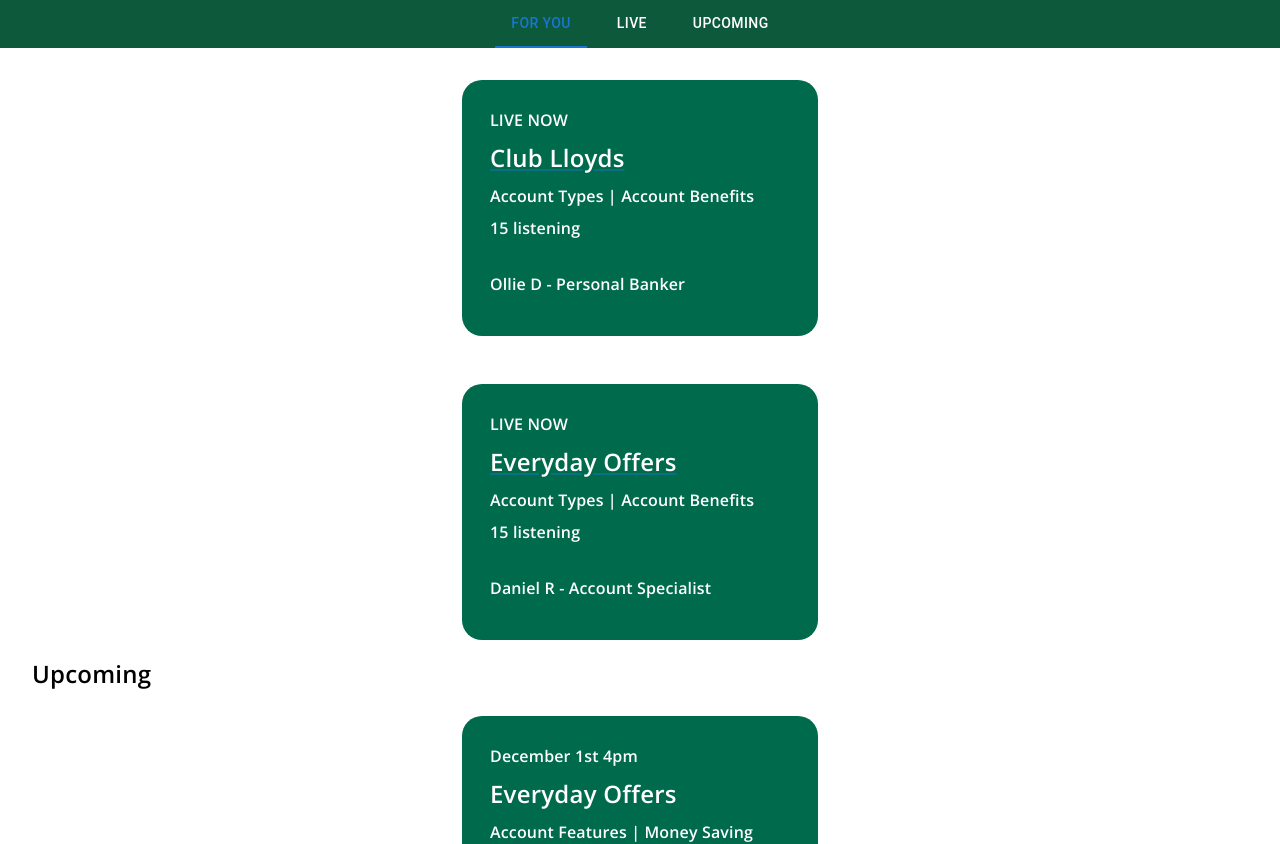
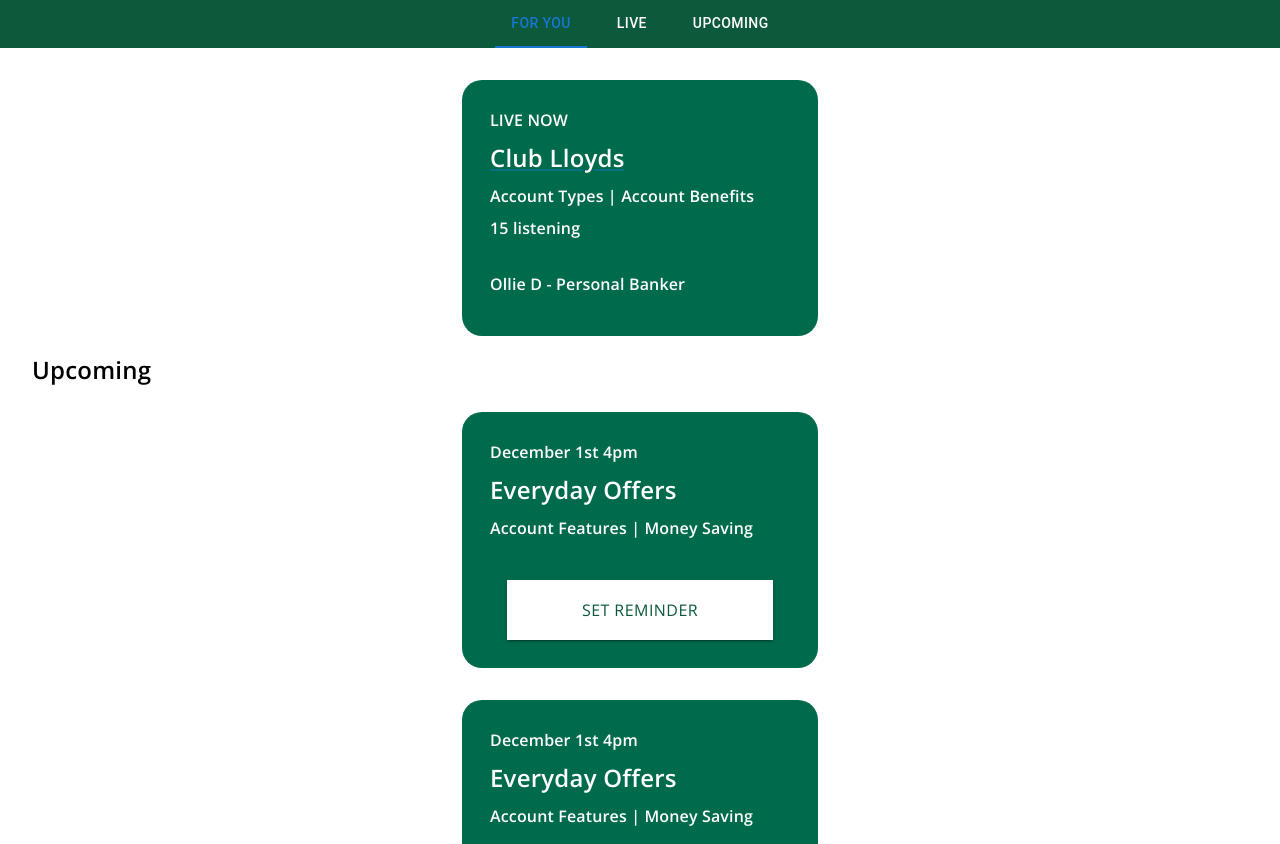
Before and after one commit to daniel-raad/azure-test-app, a React (Create React App) app: page / in a window 1280 px wide. Shown: the top 844 px of the page. Built offline with nearby package versions, Linux system fonts and the light colour scheme.

Commit message:
tabs working

```diff
--- a/src/App.js
+++ b/src/App.js
@@ -21,9 +21,18 @@
   return (
     <div className="App">
     <NavbarExternal tabNumber={tabNumber} setTabNumber={setTabNumber} />
+    {tabNumber === 1 &&
+    <>
       <LiveBox eventLink={link} eventTitle="Club Lloyds" tagline="Account Types | Account Benefits" users="15" presenter="Ollie D - Personal Banker" />
       <LiveBox eventLink={link2} eventTitle="Everyday Offers" tagline="Account Types | Account Benefits" users="15" presenter="Daniel R - Account Specialist" />
-      <Typography sx={{
+      <LiveBox eventLink={link2} eventTitle="Everyday Offers" tagline="Account Types | Account Benefits" users="15" presenter="Daniel R - Account Specialist" />
+    </>
+    }
+
+    {tabNumber === 0 &&
+    <>
+    <LiveBox eventLink={link} eventTitle="Club Lloyds" tagline="Account Types | Account Benefits" users="15" presenter="Ollie D - Personal Banker" />
+    <Typography sx={{
         color: '#000',
         fontFamily: 'Open Sans',
         fontSize: '1.5rem',
@@ -36,6 +45,21 @@
         Upcoming
       </Typography>
       <UpcomingBox eventTitle="Everyday Offers" tagline="Account Features | Money Saving" eventDateTime="December 1st 4pm" />
+      <UpcomingBox eventTitle="Everyday Offers" tagline="Account Features | Money Saving" eventDateTime="December 1st 4pm" />
+    </>
+
+    }
+
+    {tabNumber === 2 &&
+    <>
+      <UpcomingBox eventTitle="Everyday Offers" tagline="Account Features | Money Saving" eventDateTime="December 1st 4pm" />
+      <UpcomingBox eventTitle="Everyday Offers" tagline="Account Features | Money Saving" eventDateTime="December 1st 4pm" />
+      <UpcomingBox eventTitle="Everyday Offers" tagline="Account Features | Money Saving" eventDateTime="December 1st 4pm" />
+      </>
+    }
+
+      {/* <LiveBox eventLink={link2} eventTitle="Everyday Offers" tagline="Account Types | Account Benefits" users="15" presenter="Daniel R - Account Specialist" /> */}
+
       <BottomNavigation
         sx={{
           backgroundColor: '#0C593B',
```
